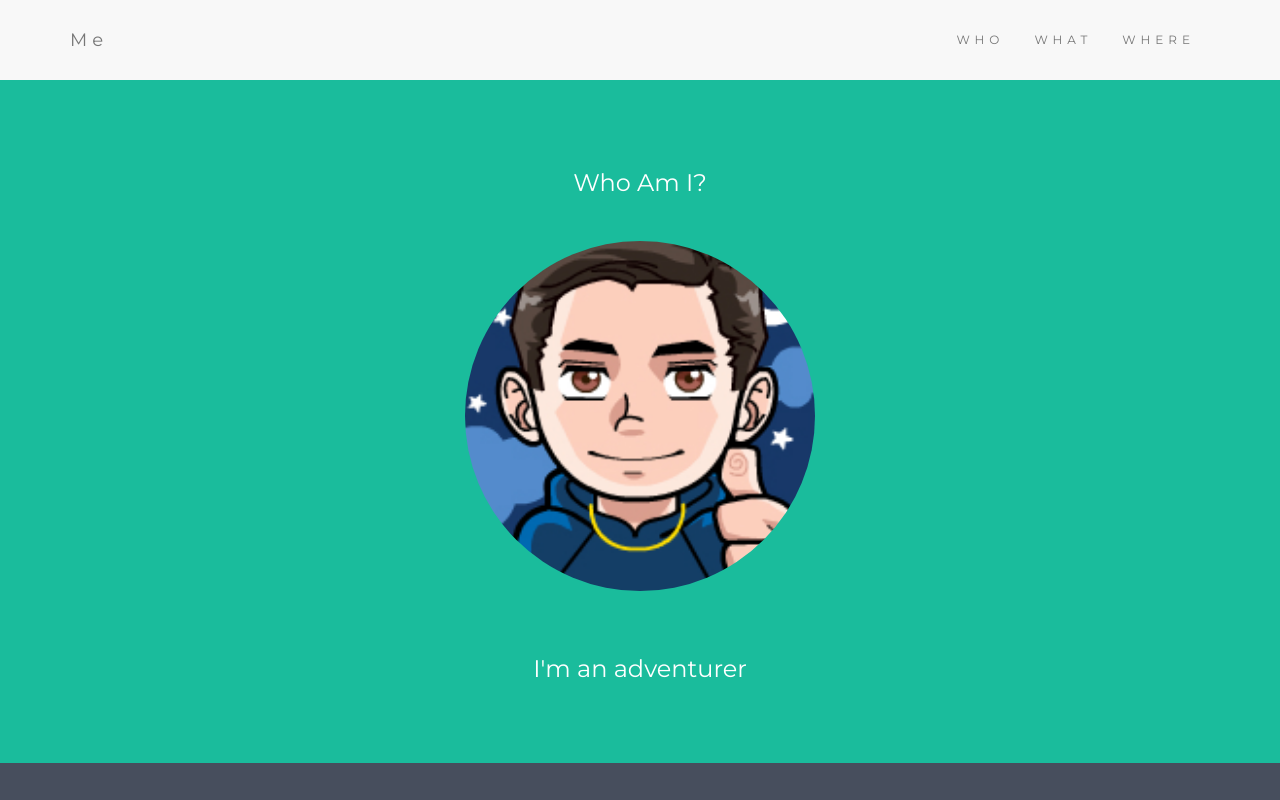
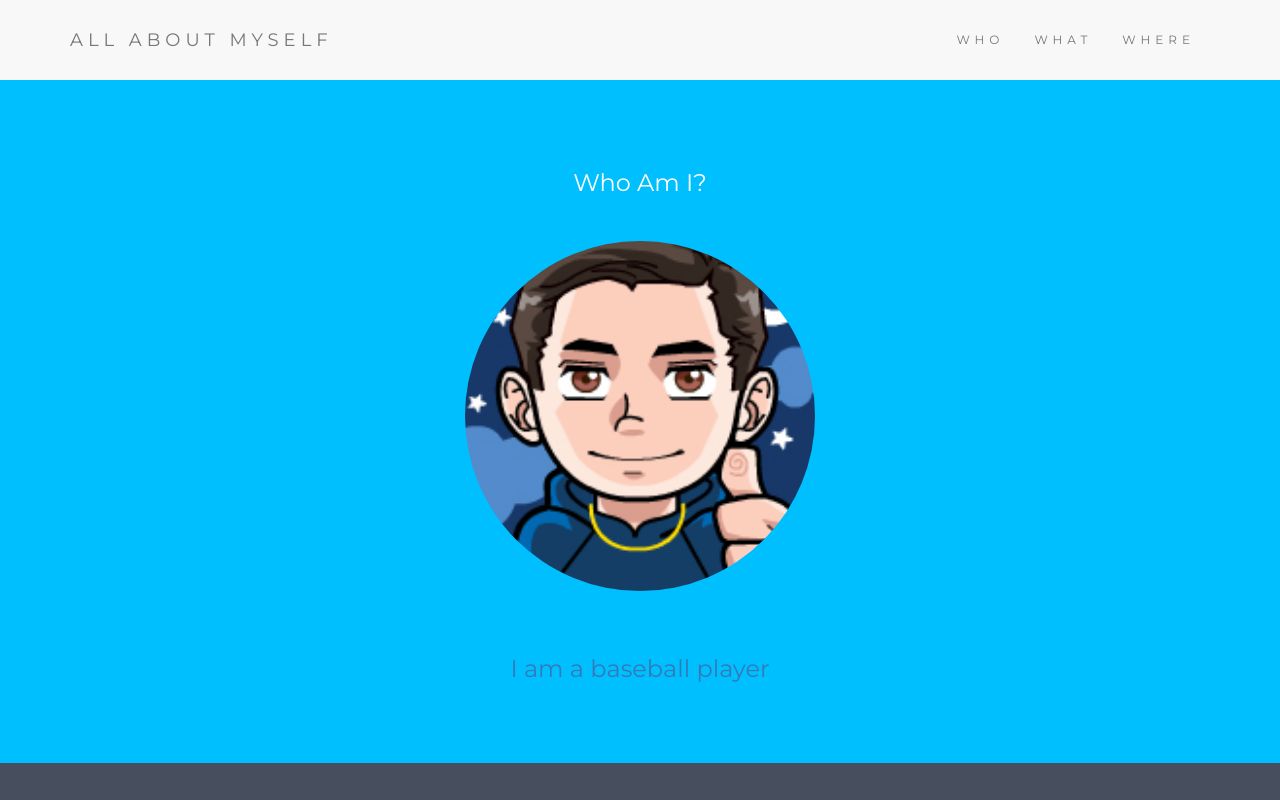
Before and after one commit to ryans4707/ryans4707.github.io, a plain HTML site: page index.html in a window 1280 px wide. Shown: the top 800 px of the page. Drawn offline with nearby package versions, Linux system fonts and the light colour scheme.

Commit message:
edit website

```diff
--- a/index.html
+++ b/index.html
@@ -18,7 +18,7 @@
   p {font-size: 16px;}
   .margin {margin-bottom: 45px;}
   .bg-1 {
-      background-color: #1abc9c; /* Green */
+      background-color: #00bfff; /* Green */
       color: #ffffff;
   }
   .bg-2 {
@@ -26,7 +26,7 @@
       color: #ffffff;
   }
   .bg-3 {
-      background-color: #ffffff; /* White */
+      background-color: #228b22; /* White */
       color: #555555;
   }
   .bg-4 {
@@ -62,7 +62,7 @@
         <span class="icon-bar"></span>
         <span class="icon-bar"></span>
       </button>
-      <a class="navbar-brand" href="#">Me</a>
+      <a class="navbar-brand" href="#">ALL ABOUT MYSELF</a>
     </div>
     <div class="collapse navbar-collapse" id="myNavbar">
       <ul class="nav navbar-nav navbar-right">
@@ -78,7 +78,7 @@
 <div class="container-fluid bg-1 text-center">
   <h3 class="margin">Who Am I?</h3>
   <img src="ryguy.png" class="img-responsive img-circle margin" style="display:inline" alt="Bird" width="350" height="350">
-  <h3>I'm an adventurer</h3>
+  <a href="http://mlb.mlb.com/home"><h3>I am a baseball player</h3></a>
 </div>
 
 <!-- Second Container -->
```
